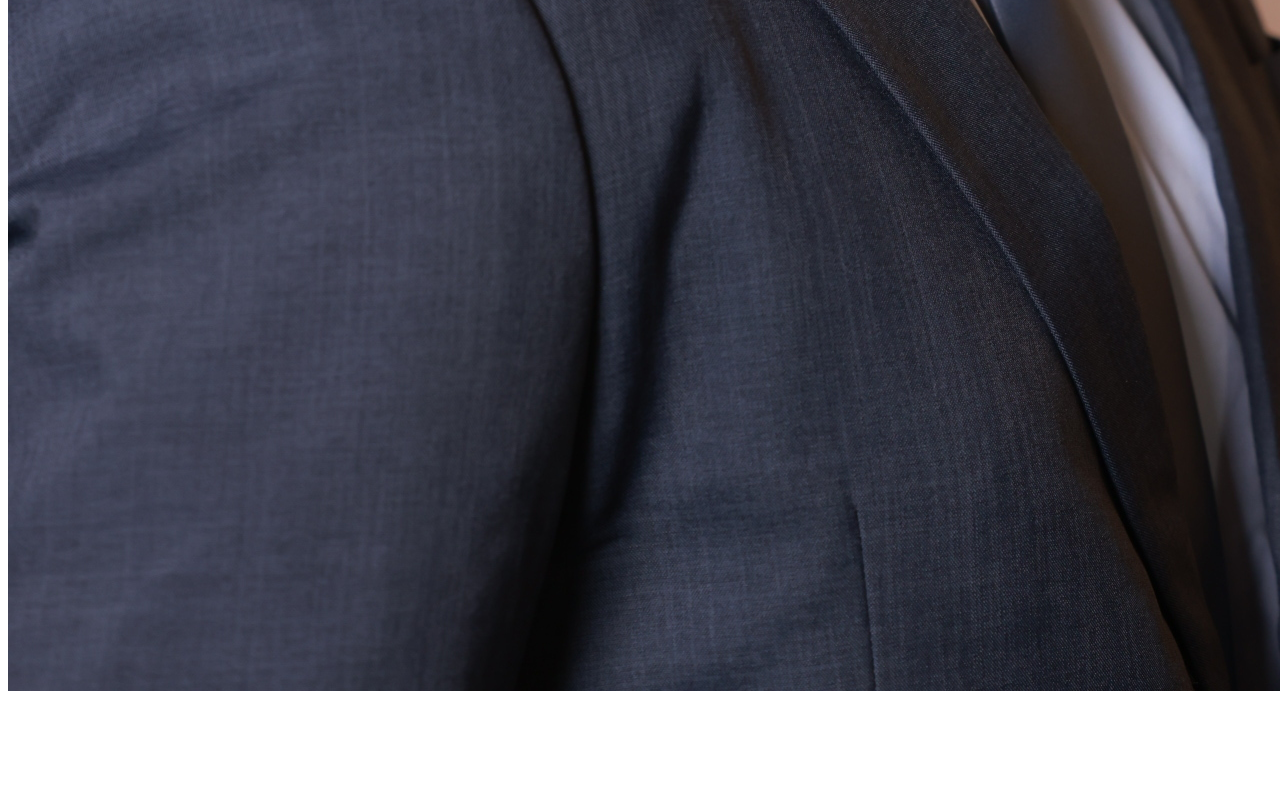
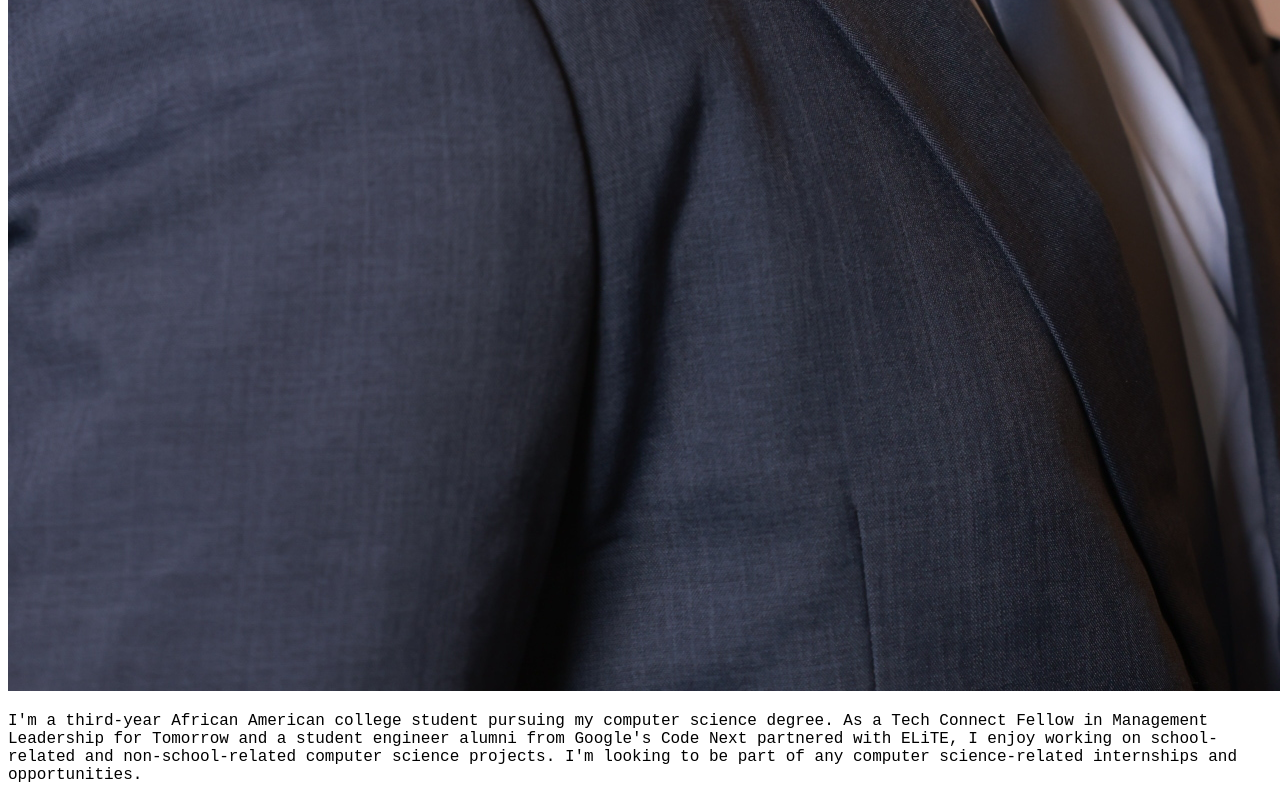
Before and after one commit to ayancooper11804/ayancooper11804.github.io, a plain HTML site: page index.html in a window 1280 px wide. Shown: the part 1877-2677 px from the top of the page. Before the commit the page ends 2581 px from the top, so only its background shows below. Drawn offline with Linux system fonts and the light colour scheme.

Commit message:
Added a breif background section

```diff
--- a/index.html
+++ b/index.html
@@ -17,5 +17,13 @@
         <img src="images/ayanHeadshot.JPG" alt="A photo of Ayan"/>
     </section>
 
+    <section id="Background">
+        <p>I'm a third-year African American college student pursuing my computer science degree.
+            As a Tech Connect Fellow in Management Leadership for Tomorrow and a student engineer alumni from
+            Google's Code Next partnered with ELiTE, I enjoy working on school-related and non-school-related
+            computer science projects. I'm looking to be part of any computer science-related internships
+            and opportunities.</p>
+    </section>
+
 </body>
 </html>
```
